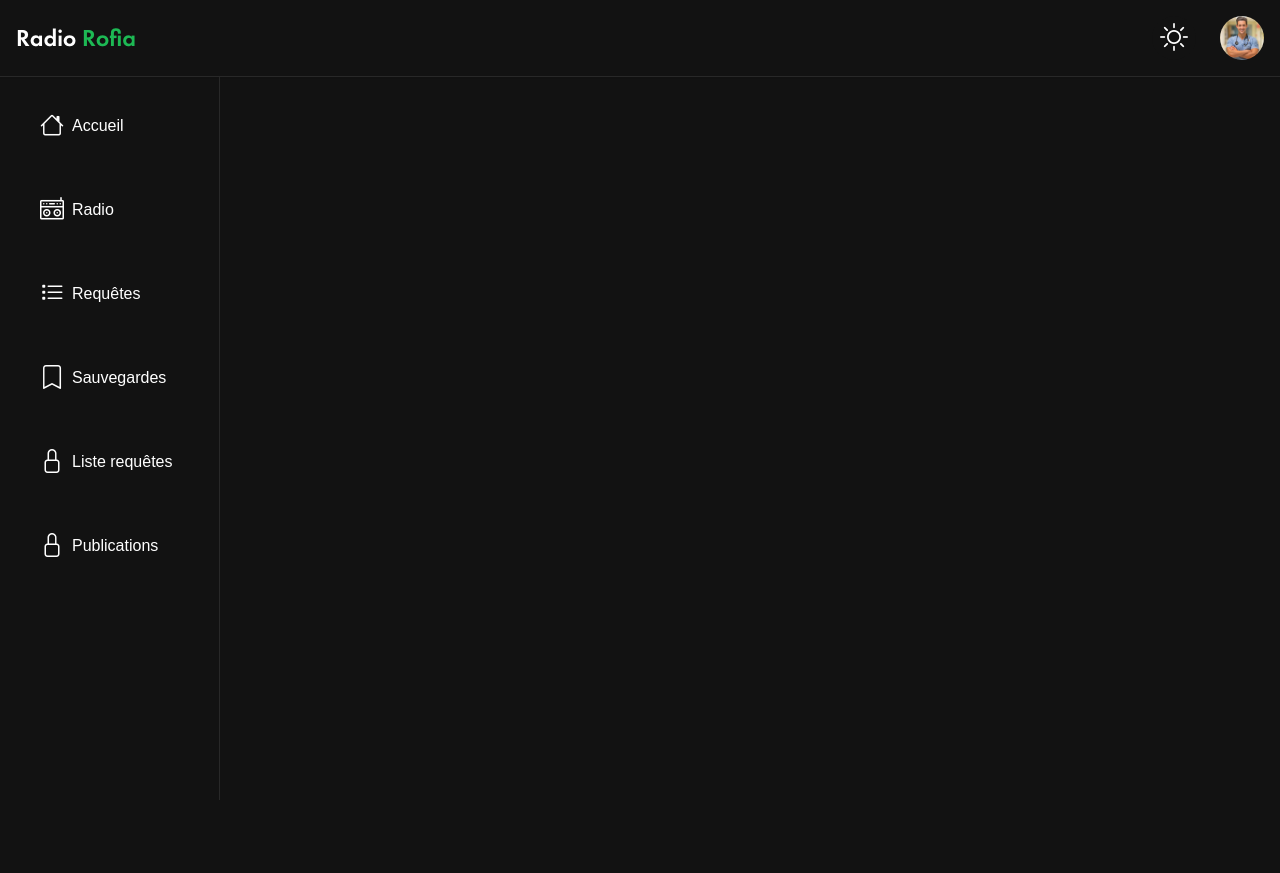
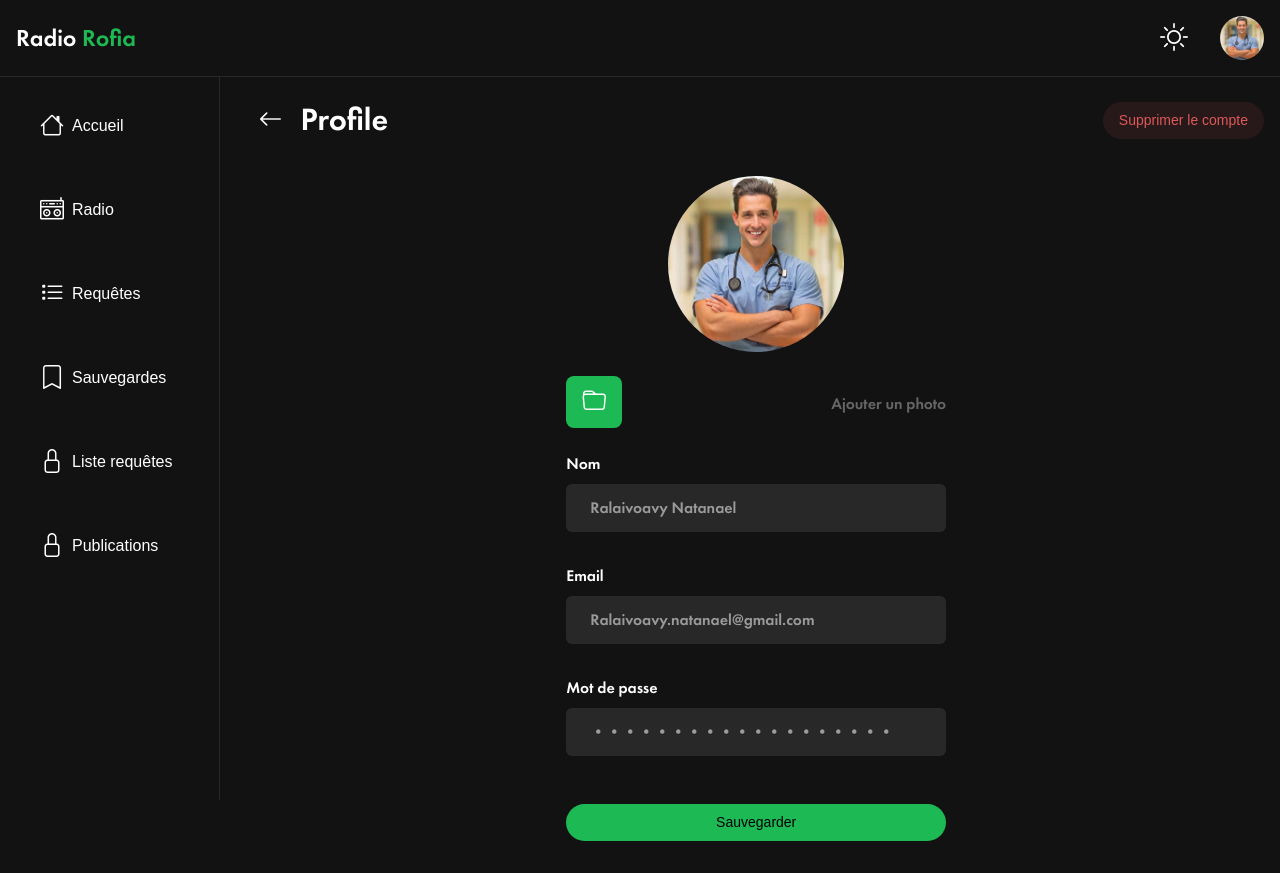
Before and after one commit to NathanRael/Radio_Stream, a React (Vite) app: page /user/profile in a window 1280 px wide. Before the commit the page ends 800 px from the top, so only its background shows below. Built offline with nearby package versions, Linux system fonts and the light colour scheme; a web font is replaced by a local one.

Commit message:
adding profile

```diff
--- a/src/App.jsx
+++ b/src/App.jsx
@@ -14,6 +14,7 @@ import Request from "./pages/app/Request";
 import RequestList from "./pages/app/RequestList";
 import PostList from "./pages/app/PostList";
 import PorfilePopup from "./components/PorfilePopup";
+import Profile from "./pages/app/Profile";
 
 const App = () => {
   return (
@@ -45,6 +46,7 @@ const UserRoute = () => {
         <Route path="/request" element={<Request />} />
         <Route path="/requestList" element={<RequestList />} />
         <Route path="/postList" element={<PostList />} />
+        <Route path="/profile" element={<Profile />} />
       </Routes>
     </Feed>
   );
--- a/src/components/Buttons.jsx
+++ b/src/components/Buttons.jsx
@@ -4,11 +4,12 @@ export const Button = ({
   text = "button",
   handleClick,
   color = 'bg-primary',
+  defaultAnim = true,
 }) => {
   return (
     <button
       onClick={handleClick}
-      className={`${color} px-4 py-2 rounded-full text-small-1 font-FuturaMd text-black btn-anim `}
+      className={`${color} px-4 py-2 rounded-full text-small-1 font-FuturaMd  ${defaultAnim ? 'btn-anim' : 'btn-anim-custom'} `}
     >
       <p>{text}</p>
     </button>
--- a/src/components/Inputs.jsx
+++ b/src/components/Inputs.jsx
@@ -1,9 +1,9 @@
 import { InputIcon } from "./Buttons";
 
 export const InputLg = ({
-  type,
-  title,
-  placeholder,
+  type = "",
+  title = "",
+  placeholder = "",
   errorMsg = "",
   name = "",
   isValid = false,
@@ -34,15 +34,15 @@ export const InputLg = ({
   );
 };
 export const Input = ({
-  type,
-  title,
-  placeholder,
+  type = "",
+  title = "",
+  placeholder = "",
   errorMsg = "",
   name = "",
   isValid = false,
   handleChange,
   inputRef,
-  value,
+  value ,
 }) => {
   return (
     <div className="flex  flex-col gap-2 w-[320px] md:w-[380px]">
@@ -67,9 +67,9 @@ export const Input = ({
   );
 };
 export const Textarea = ({
-  type,
-  title,
-  placeholder,
+  type = "",
+  title = "",
+  placeholder = "",
   errorMsg = "",
   name = "",
   isValid = false,
--- a/src/components/PorfilePopup.jsx
+++ b/src/components/PorfilePopup.jsx
@@ -3,7 +3,7 @@ import { Link } from "react-router-dom"
 const PorfilePopup = () => {
   return (
     <ul className="flex flex-col gap-6 items-center jusitify-center bg-white shadow-sm border w-[180px] dark:bg-black z-40 rounded-lg border-black-10 p-4 dark:border-white-10">
-        <Link className="popup-link">Profile</Link>
+        <Link  to="/user/profile" className="popup-link">Profile</Link>
         <div className="line w-full"></div>
         <Link to="/login" className="popup-link text-danger">Deconnexion</Link>
     </ul>
--- /dev/null
+++ b/src/pages/app/Profile.jsx
@@ -0,0 +1,51 @@
+import { useNavigate } from "react-router-dom";
+import { Button, ButtonLg, IconLg } from "../../components/Buttons";
+import { FileInput, Input } from "../../components/Inputs";
+import ProfileImg from "../../components/ProfileImg";
+
+const Profile = () => {
+    const navigate = useNavigate();
+  return (
+    <section className="w-full px-4 mb-8">
+      <div className="flex items-center justify-between w-full mb-8">
+        <div className="flex items-center gap-2">
+          <IconLg
+            icon="bi bi-arrow-left"
+            color="text-black dark:text-white dark:bg-black"
+            handleClick={() => navigate(-1)}
+          />
+          <h1 className="text-subtitle-2 text-black dark:text-white">
+            Profile
+          </h1>
+        </div>
+        <Button
+          defaultAnim={false}
+          color="btn-danger"
+          text="Supprimer le compte"
+        />
+      </div>
+      <div className="w-fit mx-auto flex items-center justify-center flex-col gap-10">
+        <div className="flex flex-col items-center space-y-6">
+          <ProfileImg size="176" />
+          <FileInput />
+          <Input title="Nom" value="Ralaivoavy Natanael" />
+          <Input
+            title="Email"
+            value="Ralaivoavy.natanael@gmail.com"
+            type="email"
+          />
+          <Input
+            title="Mot de passe"
+            value="Ralaivoavy Natanael"
+            type="password"
+          />
+        </div>
+        <div className="flex flex-col w-full">
+          <Button text="Sauvegarder" />
+        </div>
+      </div>
+    </section>
+  );
+};
+
+export default Profile;
--- a/src/pages/app/SavedPost.jsx
+++ b/src/pages/app/SavedPost.jsx
@@ -1,4 +1,4 @@
-import { ButtonLg } from "../../components/Buttons";
+import { Button } from "../../components/Buttons";
 import PostCard from "../../components/PostCard";
 
 const SavedPost = () => {
@@ -8,7 +8,7 @@ const SavedPost = () => {
         <h1 className="text-subtitle-2 text-black dark:text-white">
           Sauvegardes
         </h1>
-        <ButtonLg
+        <Button
           text="Tout supprimer"
           color="btn-danger"
           defaultAnim={false}
```
